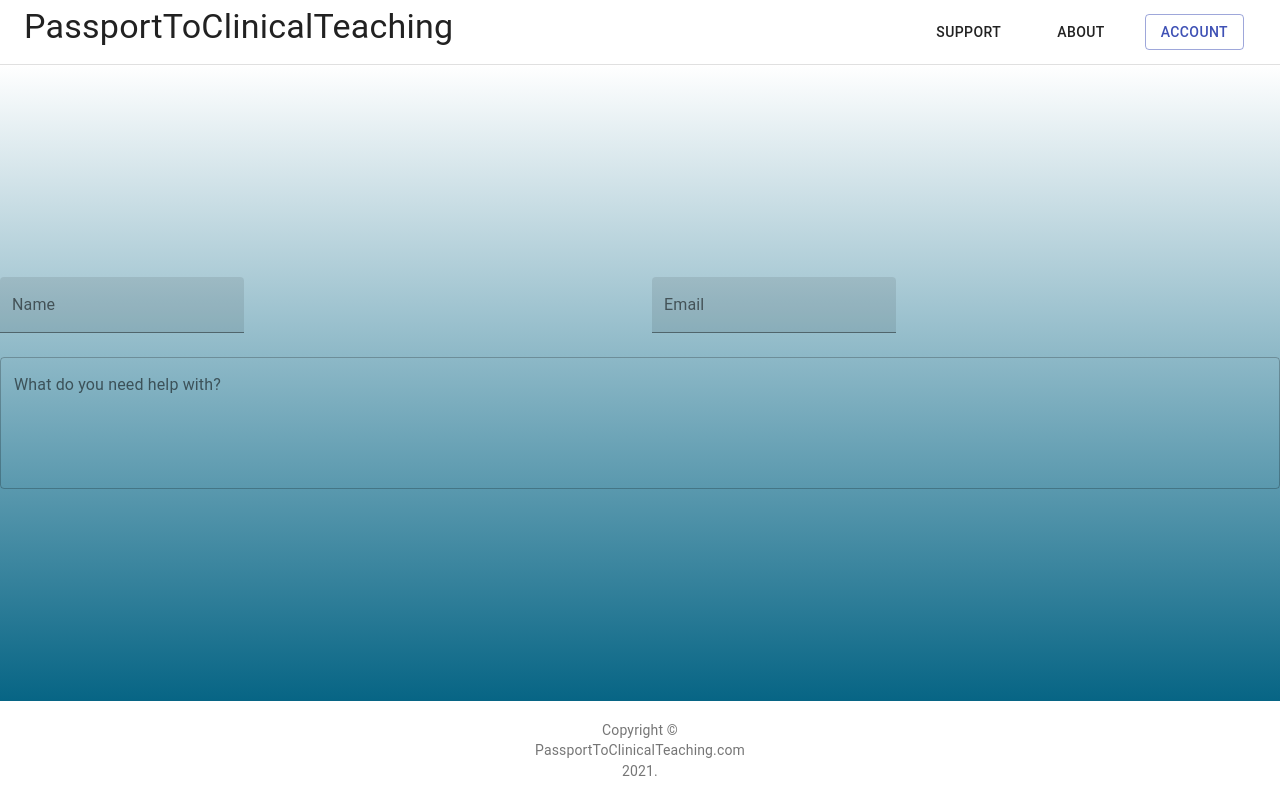
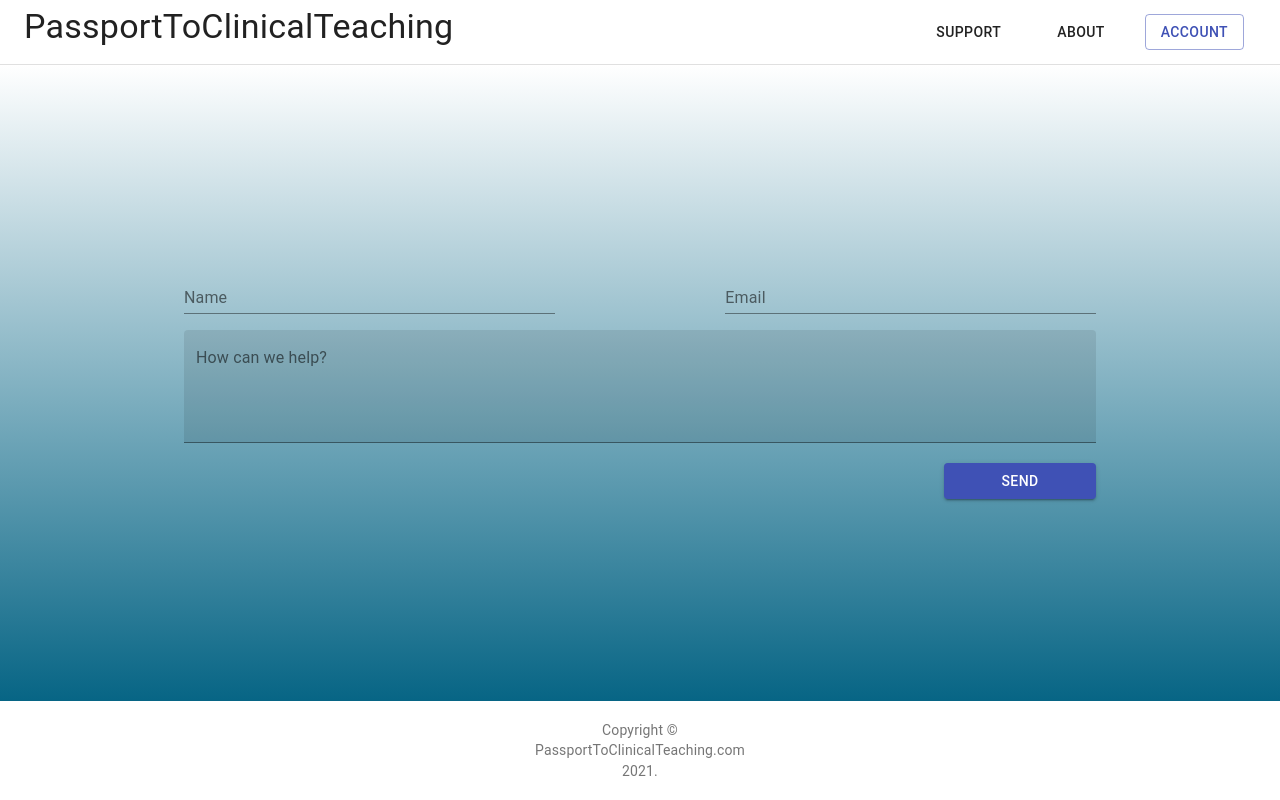
Before and after one commit to Medical-Passport/MedicalTeachingPassport, a Next.js app: page /contact in a window 1280 px wide. Built offline with nearby package versions, Linux system fonts and the light colour scheme.

Commit message:
Feature: Adding contact page and email forwarding capabilities

```diff
--- a/pages/api/sendnotif.js
+++ b/pages/api/sendnotif.js
@@ -3,16 +3,19 @@ import sgMail from '@sendgrid/mail';
 sgMail.setApiKey(process.env.SENDGRID_API_KEY);
 
 export default (req, res) => {
-   res.statusCode = 200
+   // adjust content to accept details from response object
+   // console.log(req.body)
+   const body = JSON.parse(req.body)
 
-   // adjust content to accept details from response object
+   // modify text and html to include name and email
    let mailContent = {
       from: 'support@passporttoclinicalteaching.com',
       to: `${process.env.TEST_EMAIL}`,
-      subject: 'Testing Email Forwarding',
-      text: 'testing...',
-      html: '<p>testing...</p>'
+      subject: 'Support Ticket Submission',
+      text: `FROM: "${body.name}" <${body.email}>\nTIME: ${new Date().toLocaleString()}\n${body.body}`,
+      html: `<p>FROM: &quot;${body.name}&quot; &lt;${body.email}&gt;</p><p>TIME: ${new Date().toLocaleString()}</p><p>${body.body}</p>`
    }
+   console.log(mailContent)
 
    sgMail
       .send(mailContent)
@@ -20,7 +23,8 @@ export default (req, res) => {
          // console.log(`Sent!`);
       })
       .catch((err) => {
-         console.error(err);
+         // console.error(err);
       });
-   res.end();
+
+   res.status(200).send("Sent!");
 }
--- a/pages/contact.jsx
+++ b/pages/contact.jsx
@@ -1,3 +1,4 @@
+import {useRef} from 'react';
 import Head from "next/head";
 import styles from "../styles/Home.module.css";
 import Copyright from "../components/Copyright";
@@ -5,6 +6,8 @@ import Navbar from "../components/Navbar";
 import { makeStyles } from "@material-ui/core/styles";
 import Grid from '@material-ui/core/Grid';
 import TextField from '@material-ui/core/TextField';
+import Container from '@material-ui/core/Container';
+import Button from '@material-ui/core/Button';
 
 const useStyles = makeStyles((theme) => ({
    paper: {
@@ -19,7 +22,27 @@ const useStyles = makeStyles((theme) => ({
 export default function Login() {
    const classes = useStyles();
 
-   // prefill email and name if the user is logged in
+   const sName = useRef();
+   const sEmail = useRef();
+   const sBody = useRef();
+
+   const sendTicket = () => {
+      fetch("/api/sendnotif", {
+         method: "POST",
+         body: JSON.stringify({
+            name: sName.current.value,
+            email: sEmail.current.value,
+            body: sBody.current.value,
+         })
+      }).then(res => {
+         // console.log("fetch Response!");
+      }).catch(err => {
+         // console.log("Oops!");
+      });
+   }
+
+   // prefill email and name if the user is logged in (QoL optional feature)
+   // Note: stupid thing happens when using outlined variant and refreshing page
    return (
       <div className={styles.container}>
          <Head>
@@ -28,26 +51,57 @@ export default function Login() {
          </Head>
 
          <Navbar />
+
          <main className={styles.main}>
-            <Grid container spacing={3} justify="space-between">
-               <Grid item xs={6}>
-                  <TextField id="support-name" label="Name" variant="filled" />
+            <Container component="main" maxWidth="md">
+               <Grid container justify="space-between" spacing={2}>
+                  <Grid item xs={11} sm={5}>
+                     <TextField
+                        id="support-name"
+                        label="Name"
+                        fullWidth
+                        // variant="filled"
+                        inputRef={sName}
+                     />
                   </Grid>
-               <Grid item xs={6}>
-                  <TextField id="support-email" label="Email" variant="filled" />
+                  <Grid item xs={11} sm={5}>
+                     <TextField
+                        id="support-email"
+                        label="Email"
+                        fullWidth
+                        // variant="filled"
+                        inputRef={sEmail}
+                     />
                   </Grid>
                   <Grid item xs={12}>
                      <TextField
+                        id="support-body"
+                        label="How can we help?"
                         fullWidth
-                     id="support-details"
-                     label="What do you need help with?"
                         multiline
-                     rows={5}
-                     variant="outlined"
+                        rows={4}
+                        // variant="outlined"
+                        variant="filled"
+                        inputRef={sBody}
                      />
                   </Grid>
+               </Grid>
+               <br/>
+               <Grid container justify="flex-end">
+                  <Grid item xs={2}>
+                     <Button
+                        type="submit"
+                        fullWidth
+                        variant="contained"
+                        color="primary"
+                        onClick={sendTicket}
+                     >
+                        Send
+                     </Button>
+                  </Grid>
+               </Grid>
+            </Container>
 
-            </Grid>
          </main>
          <footer className={styles.footer}>
             <Copyright />
```
Lines whose indentation alone changed are shown as unchanged.
